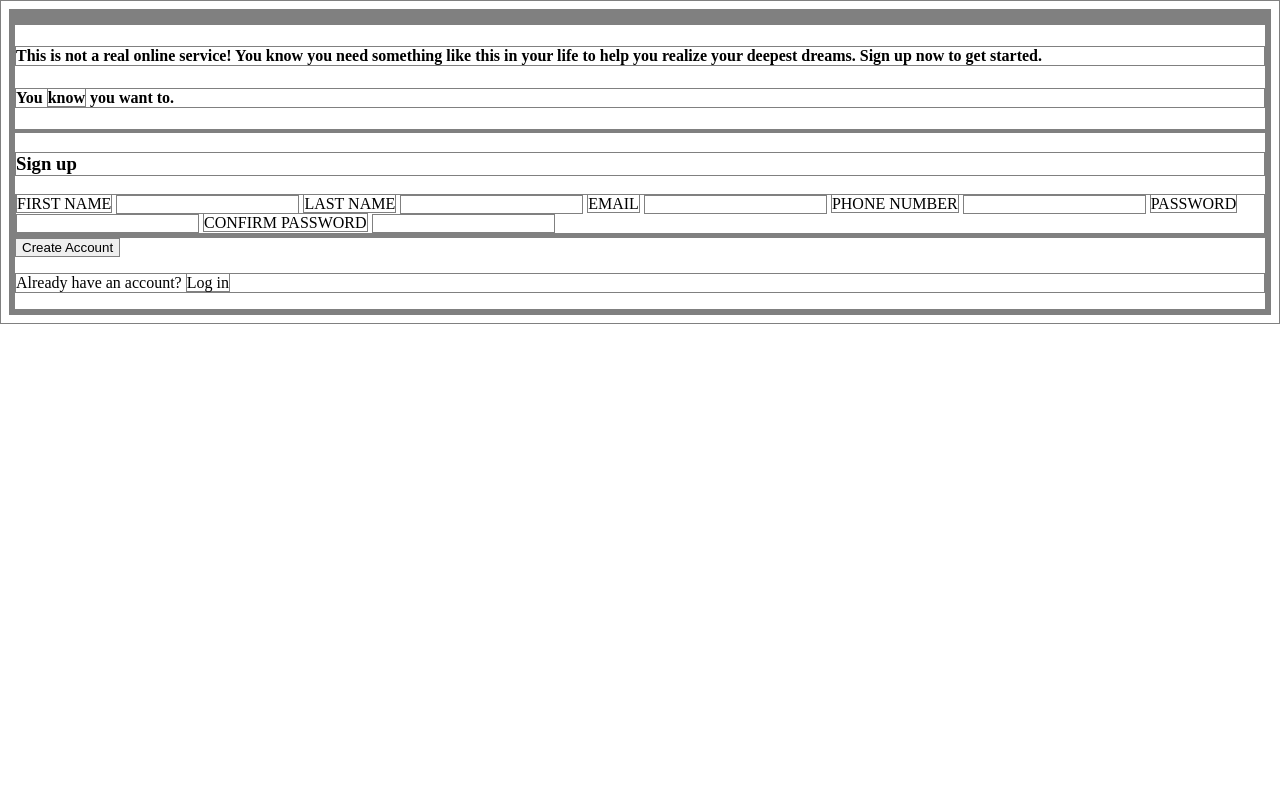
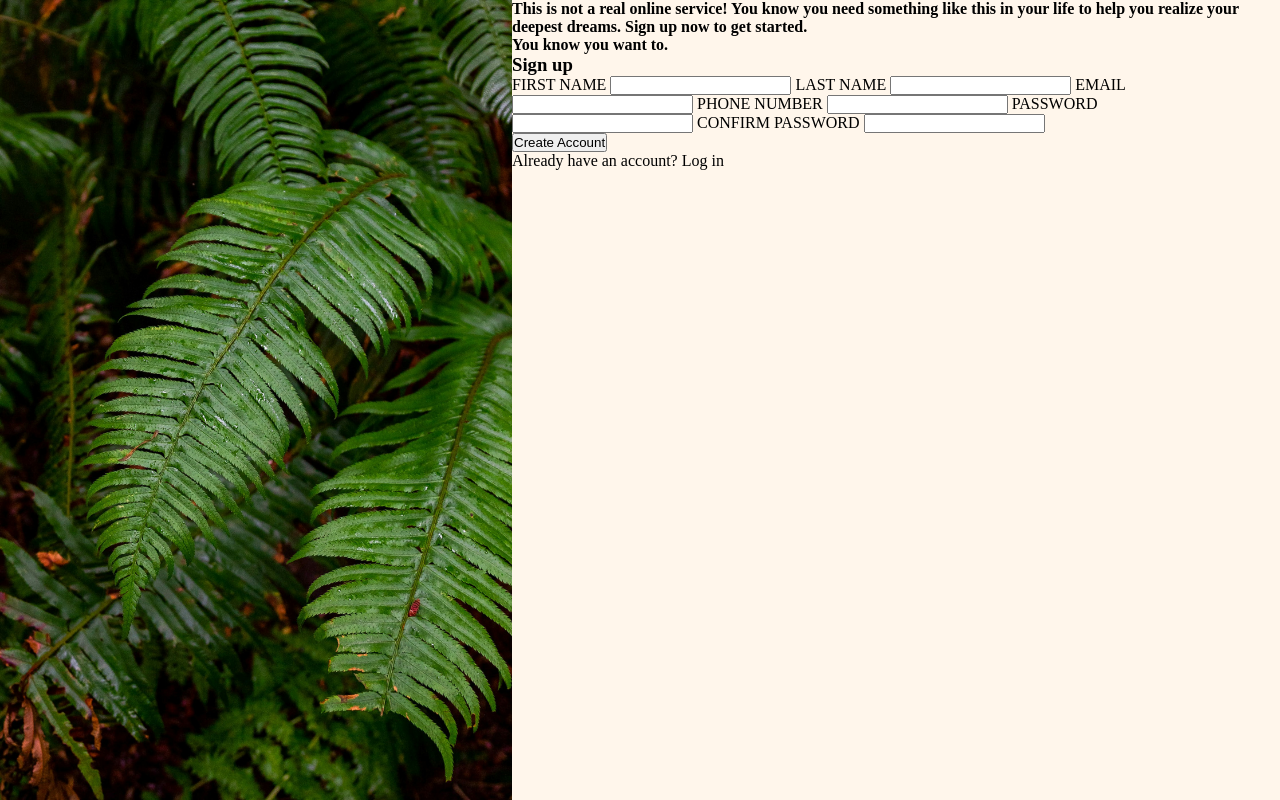
Before and after one commit to majjeed/odin-sign-up-form, a plain HTML site: page index.html in a window 1280 px wide. Drawn offline with Linux system fonts and the light colour scheme.

Commit message:
fix sizing

```diff
--- a/index.html
+++ b/index.html
@@ -41,13 +41,13 @@
                         <h3>Sign up</h3>
                         <form action="" method="post" id="form1">
                             <label for="firstName">FIRST NAME</label>
-                            <input type="text" id="firstName" name="firstName">
+                            <input type="text" id="firstName" name="firstName" required>
                             <label for="lastName">LAST NAME</label>
-                            <input type="text" id="lastName" name="lastName">
+                            <input type="text" id="lastName" name="lastName" required>
                             <label for="email">EMAIL</label>
-                            <input type="email" id="email" name="email">
+                            <input type="email" id="email" name="email" required>
                             <label for="phoneNumber">PHONE NUMBER</label>
-                            <input type="tel" id="phoneNumber" name="phoneNumber">
+                            <input type="tel" id="phoneNumber" name="phoneNumber" required>
                             <label for="password">PASSWORD</label>
                             <input type="password" id="password" name="password" required>
                             <label for="confirmPassword">CONFIRM PASSWORD</label>
@@ -57,7 +57,7 @@
                 </div>
                 <div class="formFooter">
                     <div class="formFooterContent">
-                        <button type="button" form="form1">Create Account</button>
+                        <button type="submit" form="form1">Create Account</button>
                         <p>Already have an account? <a>Log in</a></p>
                     </div>
                 </div>
--- a/styles.css
+++ b/styles.css
@@ -7,7 +7,40 @@
 
 }
 
-*, *::before, *::after {
+body {
+    min-height: 100vh;
+}
+
+*,
+*::before,
+*::after {
     box-sizing: border-box;
-    border: 0.5px solid grey;
+    /* border: 0.5px solid grey; */
+    margin: 0;
+    padding: 0;
 }
+
+.mainContainer {
+    /* height: 100vh;
+    width: 100vw; */
+    display: flex;
+    flex-direction: column;
+    min-height: 100vh;
+}
+
+.subContainer {
+    display: flex;
+    flex-grow: 1;
+}
+
+.leftContainer {
+    background-image: url(./images/leaf.jpg);
+    background-size: cover;
+    /* width: 100vw;
+    height: 100vh; */
+    min-width: 40vw;
+}
+
+.rightContainer {
+    background-color: rgb(255, 246, 235);
+}
```
